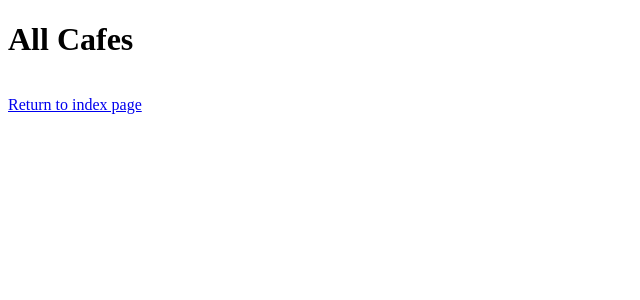
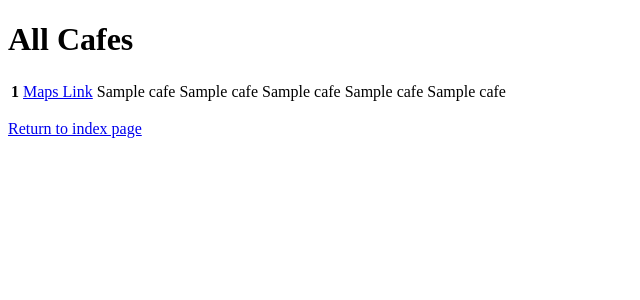
Before and after one commit to LJW92/PythonProjects, a Flask app: template Web Development Projects/day-62-starting-files-coffee-and-wifi/templates/cafes.html in a window 1280 px wide. Shown: the top 300 px of the page, without its empty margins (0-640 px from the left). Run offline with Flask 3, Linux system fonts and the light colour scheme; the template is opened without the code that fills it: most values are stand-ins (such as "Sample title", 1, 10 or a date in 2020); some libraries are stand-ins or nearby versions.

Commit message:
coffe wifi project

```diff
--- a/Web Development Projects/day-60-starting-files-blog-with-contact-form/main.py
+++ b/Web Development Projects/day-60-starting-files-blog-with-contact-form/main.py
@@ -47,13 +47,3 @@ def show_post(index):
 
 if __name__ == "__main__":
     app.run(debug=True)
-
-class Solution:
-    def twoSum(self, nums: List[int], target: int) -> List[int]:
-        dict = {}
-        for num in nums:
-            if num not in dict:
-                dict[target - num] = num
-
-            else:
-                return [nums.index(dict.get(num)), nums.index(num)]
--- a/Web Development Projects/day-62-starting-files-coffee-and-wifi/cafe-data.csv
+++ b/Web Development Projects/day-62-starting-files-coffee-and-wifi/cafe-data.csv
@@ -3,3 +3,7 @@ Lighthaus,https://goo.gl/maps/2EvhB4oq4gyUXKXx9,11AM, 3:30PM,☕☕☕☕️,
 Esters,https://goo.gl/maps/13Tjc36HuPWLELaSA,8AM,3PM,☕☕☕☕,💪💪💪,🔌
 Ginger & White,https://goo.gl/maps/DqMx2g5LiAqv3pJQ9,7:30AM,5:30PM,☕☕☕,✘,🔌
 Mare Street Market,https://goo.gl/maps/ALR8iBiNN6tVfuAA8,8AM,1PM,☕☕,💪💪💪,🔌🔌🔌
+Happy,"https://www.google.com/maps/place/Coffee+Guru+Crace/@-35.1999425,149.0952941,15z/data=!4m10!1m2!2m1!1scafe!3m6!1s0x6b16534ab3bc9307:0x23b470ef7d28b547!8m2!3d-35.2018388!4d149.1073073!15sCgRjYWZlWgYiBGNhZmWSAQRjYWZl4AEA!16s%2Fg%2F11bvvzk7sl?entry=ttu",09:30 AM,04:00 PM,☕,💪💪,🔌
+Sad,https://www.google.com/maps/place/Coffee+Guru+Crace/,09:00 AM,01:00 PM,☕,💪💪💪💪,🔌
+Noraml,"https://www.google.com/maps/place/Coffee+Guru+Crace/@-35.1999425,149.0952941,15z/data=!4m10!1m2!2m1!1scafe!3m6!1s0x6b16534ab3bc9307:0x23b470ef7d28b547!8m2!3d-35.2018388!4d149.1073073!15sCgRjYWZlWgYiBGNhZmWSAQRjYWZl4AEA!16s%2Fg%2F11bvvzk7sl?entry=ttu",10:10 AM,10:10 AM,☕☕,💪💪,🔌🔌
+Good,https://www.google.com/maps/place/Coffee+Guru+Crace/,10:10 AM,10:10 AM,☕☕,✘,✘
--- a/Web Development Projects/day-62-starting-files-coffee-and-wifi/static/css/styles.css
+++ b/Web Development Projects/day-62-starting-files-coffee-and-wifi/static/css/styles.css
@@ -5,6 +5,7 @@ body {
 background-color: #333;
 color: white;
 }
+
 
 a {
     color: #ffc107;
@@ -23,3 +24,8 @@ a {
     margin-top: 20px;
     padding-top: 20px;
 }
+
+.custom-table {
+    background-color: #333;
+    color: white;
+}
--- a/Web Development Projects/day-62-starting-files-coffee-and-wifi/templates/add.html
+++ b/Web Development Projects/day-62-starting-files-coffee-and-wifi/templates/add.html
@@ -1,5 +1,5 @@
 {% extends 'base.html' %}
-<!--Don't forget your import here-->
+{% from 'bootstrap4/form.html' import render_form %}
 {% block title %}Add A New Cafe{% endblock %}
 
 {% block content %}
@@ -10,8 +10,8 @@
       <h1>Add a new cafe into the database</h1>
 
       <!-- This is where your WTForm will go -->
-
-	  <p class="space-above"><a href="#">See all cafes</a></p>
+                {{ render_form(form) }}
+	  <p class="space-above"><a href={{ url_for("cafes") }}>See all cafes</a></p>
 
     </div>
   </div>
--- a/Web Development Projects/day-62-starting-files-coffee-and-wifi/templates/base.html
+++ b/Web Development Projects/day-62-starting-files-coffee-and-wifi/templates/base.html
@@ -9,13 +9,14 @@
 
     {% block styles %}
     <!-- Load Bootstrap-Flask CSS here -->
-
+    <link href="https://cdn.jsdelivr.net/npm/bootstrap@5.3.2/dist/css/bootstrap.min.css" rel="stylesheet" integrity="sha384-T3c6CoIi6uLrA9TneNEoa7RxnatzjcDSCmG1MXxSR1GAsXEV/Dwwykc2MPK8M2HN" crossorigin="anonymous">
     <!-- Link to the styles.css here to apply styling to all the child templates.-->
-
+    <link href="{{ url_for('static', filename='css/styles.css') }}" rel="stylesheet" />
     {% endblock %}
     <title>{% block title %}{% endblock %}</title>
   </head>
   <body>
     {% block content %}{% endblock %}
+    <script src="https://cdn.jsdelivr.net/npm/bootstrap@5.3.2/dist/js/bootstrap.bundle.min.js" integrity="sha384-C6RzsynM9kWDrMNeT87bh95OGNyZPhcTNXj1NW7RuBCsyN/o0jlpcV8Qyq46cDfL" crossorigin="anonymous"></script>
   </body>
 </html>
--- a/Web Development Projects/day-62-starting-files-coffee-and-wifi/templates/cafes.html
+++ b/Web Development Projects/day-62-starting-files-coffee-and-wifi/templates/cafes.html
@@ -5,17 +5,29 @@
 
 <div class="container">
   <div class="row">
-    <div class="col-sm-12">
+    <div class="col-sm-12 container space-above">
 
       <h1>All Cafes</h1>
-
 	  <table class="table table-dark table-striped table-hover">
-          <!-- This is where you will write the code to render a Bootstrap
-          Table that contains all the information from the
-          cafe-data.csv file. -->
+      <!-- This is where you will write the code to render a Bootstrap
+      Table that contains all the information from the
+      cafe-data.csv file. -->
+          <tbody>
+            {% for cafe in cafes %}
+            <tr>
+              <th scope="row">{{ cafe[0] }}</th>
+              <td><a href={{ cafe[1] }}>Maps Link</a></td>
+              <td>{{ cafe[2] }}</td>
+              <td>{{ cafe[3] }}</td>
+              <td>{{ cafe[4] }}</td>
+              <td>{{ cafe[5] }}</td>
+              <td>{{ cafe[6] }}</td>
+            </tr>
+            {% endfor %}
+          </tbody>
   	  </table>
 
-      <p><a href="#">Return to index page</a></p>
+      <p><a href={{ url_for("home") }}>Return to index page</a></p>
 
     </div>
   </div>
--- a/Web Development Projects/day-62-starting-files-coffee-and-wifi/templates/index.html
+++ b/Web Development Projects/day-62-starting-files-coffee-and-wifi/templates/index.html
@@ -8,7 +8,7 @@
   <p class="lead">Want to work in a cafe but need power and wifi?</p>
   <hr class="my-4">
   <p>You've found the right place! Checkout my collection of cafes with data on power socket availability, wifi speed and coffee quality.</p>
-  <a class="btn btn-warning btn-lg" href="#" role="button">Show Me!</a>
+  <a class="btn btn-warning btn-lg" href="{{ url_for("cafes") }}" role="button">Show Me!</a>
 </div>
     </div>
 
```
Also changed, not shown: Web Development Projects/day-62-starting-files-coffee-and-wifi/main.py (+64 -6 lines).
